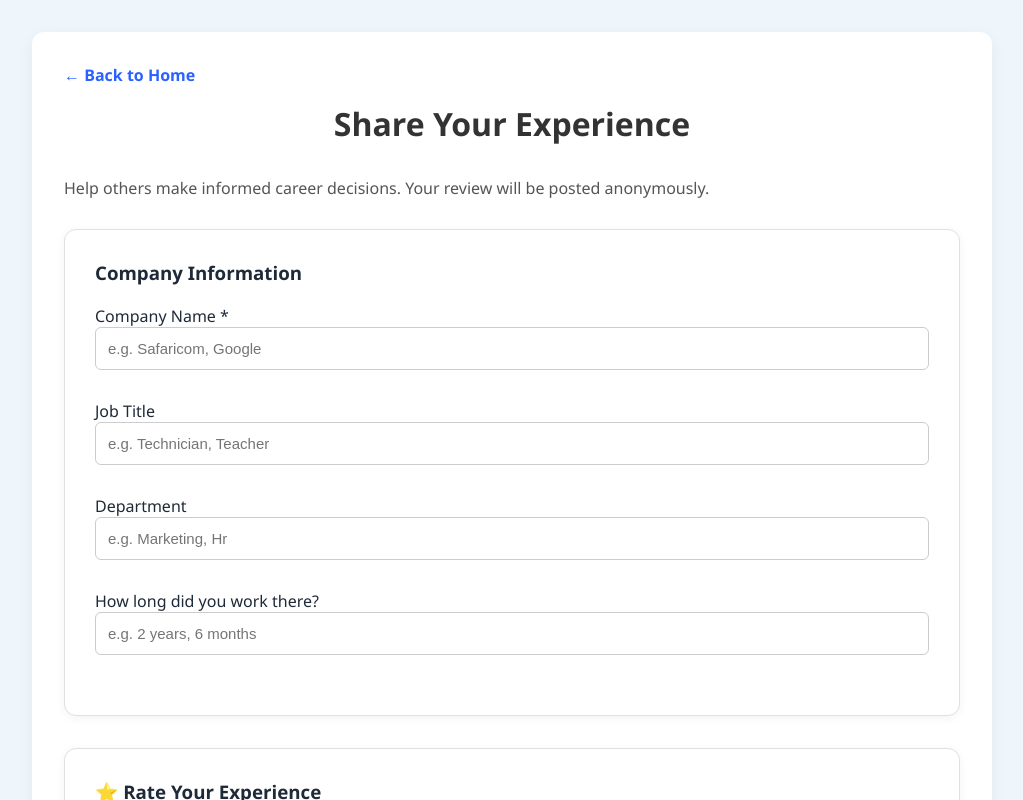
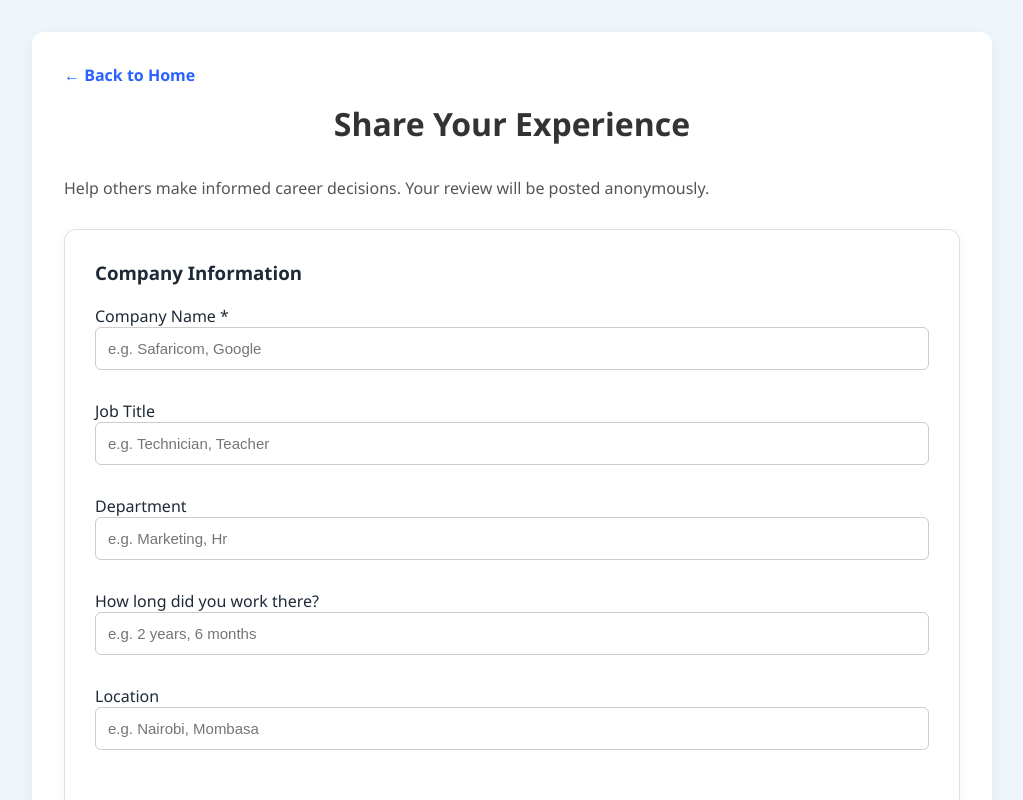
Before and after one commit to ChristineMuchiri/CorpRate, a React (Vite) app in the folder company-review-front/: page /write-review in a window 1280 px wide. Shown: the whole page, without its empty margins (128-1151 px from the left). Built offline with nearby package versions, Linux system fonts and the light colour scheme.

Commit message:
submit review

```diff
--- a/company-review-front/src/pages/WriteReviewPage.jsx
+++ b/company-review-front/src/pages/WriteReviewPage.jsx
@@ -18,6 +18,7 @@ function WriteReviewPage() {
     const API_URL = import.meta.env.VITE_API_URL;
 
     const [companyName, setCompanyName] = useState('');
+    const [location, setLocation] = useState('');
     const [jobTitle, setJobTitle] = useState('');
     const [department, setDepartment] = useState('');
     const [jobDuration, setJobDuration] = useState('');
@@ -51,6 +52,7 @@ function WriteReviewPage() {
             jobTitle,
             department,
             jobDuration,
+            location,
             pros,
             cons,
             advice,
@@ -77,6 +79,7 @@ function WriteReviewPage() {
           setJobTitle('');
           setDepartment('');
           setJobDuration('');
+          setLocation('');
           setPros('');
           setCons('');
           setAdvice('');
@@ -144,6 +147,16 @@ function WriteReviewPage() {
               value={jobDuration}
               onChange={(e) => setJobDuration(e.target.value)}
               placeholder="e.g. 2 years, 6 months"
+            />
+          </label>
+
+        <label>
+            Location
+            <input
+              type="text"
+              value={location}
+              onChange={(e) => setLocation(e.target.value)}
+              placeholder="e.g. Nairobi, Mombasa"
             />
           </label>
         </section>
```
